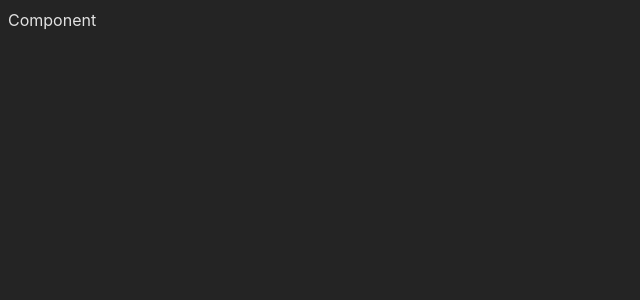
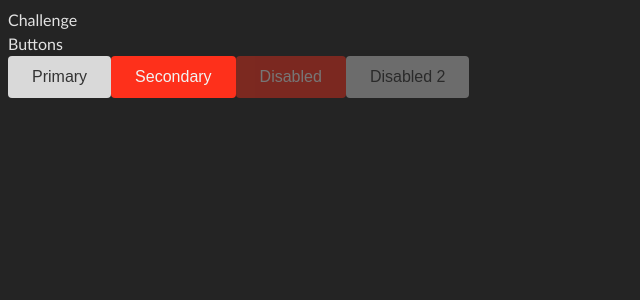
Before and after one commit to DanielRmz1/n5-challenge, a React (Vite) app in the folder host-project/: page / in a window 1280 px wide. Shown: the top 300 px of the page, without its empty margins (0-640 px from the left). Built offline with nearby package versions, Linux system fonts and the light colour scheme.

Commit message:
Add button component

```diff
--- a/host-project/index.html
+++ b/host-project/index.html
@@ -4,7 +4,10 @@
 		<meta charset="UTF-8" />
 		<link rel="icon" type="image/svg+xml" href="/vite.svg" />
 		<meta name="viewport" content="width=device-width, initial-scale=1.0" />
-    <title>Vite + React + TS</title>
+		<meta
+			name="description"
+			content="React + Vite + TypeScript challenge project to showcase my skills to N5 Company." />
+		<title>Challenge N5</title>
 	</head>
 	<body>
 		<div id="root"></div>
--- a/host-project/package.json
+++ b/host-project/package.json
@@ -14,6 +14,7 @@
 		"react-dom": "^18.2.0",
 		"styled-components": "^5.3.11",
 		"swr": "^2.2.0",
+		"vite-tsconfig-paths": "^4.2.0",
 		"zustand": "^4.3.9"
 	},
 	"devDependencies": {
@@ -26,7 +27,7 @@
 		"eslint-plugin-react-hooks": "^4.6.0",
 		"eslint-plugin-react-refresh": "^0.4.1",
 		"typescript": "^5.0.2",
-		"vite-plugin-checker": "^0.6.1",
-		"vite": "^4.4.0"
+		"vite": "^4.4.0",
+		"vite-plugin-checker": "^0.6.1"
 	}
 }
--- /dev/null
+++ b/host-project/src/components/Button/index.tsx
@@ -0,0 +1,59 @@
+import React, { FC } from "react";
+import styled from "styled-components";
+
+interface StyleButtonProps {
+	secondary: boolean;
+	disabled: boolean;
+}
+
+const StyledButton = styled.button<StyleButtonProps>`
+	border: none;
+	outline: none;
+	font-size: 1rem;
+	padding: 0.75rem 1.5rem;
+	font-weight: 500;
+	border-radius: 0.25rem;
+	cursor: pointer;
+
+	${(props) =>
+		props.disabled &&
+		`opacity: 0.4; user-select: none; pointer-events: none;`}
+
+	background-color: var(
+		${(props) => (props.secondary ? "--accent-color" : "--primary-color-100")}
+	);
+	color: var(
+		${(props) =>
+			props.secondary ? "--primary-color" : "--secondary-text-color"}
+	);
+
+	&:hover {
+		background-color: var(
+			${(props) =>
+				props.secondary ? "--accent-color-100" : "--primary-color-200"}
+		);
+	}
+
+	&:active {
+		background-color: var(
+			${(props) =>
+				props.secondary ? "--accent-color-200" : "--primary-color-300"}
+		);
+	}
+`;
+
+interface ButtonProps {
+	secondary?: boolean;
+	children: string;
+	disabled?: boolean;
+}
+
+const Button: FC<ButtonProps> = ({ secondary, children, disabled }) => {
+	return (
+		<StyledButton secondary={secondary} disabled={disabled}>
+			{children}
+		</StyledButton>
+	);
+};
+
+export default Button;
--- a/host-project/src/index.css
+++ b/host-project/src/index.css
@@ -1,5 +1,6 @@
 :root {
-	font-family: Inter, system-ui, Avenir, Helvetica, Arial, sans-serif;
+	font-family: "Gill Sans", "Gill Sans MT", Calibri, "Trebuchet MS",
+		sans-serif;
 	line-height: 1.5;
 	font-size: 16px;
 	font-weight: 400;
@@ -13,4 +14,18 @@
 	-webkit-font-smoothing: antialiased;
 	-moz-osx-font-smoothing: grayscale;
 	-webkit-text-size-adjust: 100%;
+
+	--secondary-color: #707070;
+	--text-color: rgba(255, 255, 255, 0.87);
+	--secondary-text-color: #333333;
+
+	--primary-color: #f2f2f2;
+	--primary-color-100: #d9d9d9;
+	--primary-color-200: #bfbfbf;
+	--primary-color-300: #a6a6a6;
+
+	--accent-color: #fe301b;
+	--accent-color-100: #e51701;
+	--accent-color-200: #b31000;
+	--accent-color-300: #810900;
 }
--- a/host-project/src/views/Challenge/index.tsx
+++ b/host-project/src/views/Challenge/index.tsx
@@ -1,7 +1,21 @@
+import Button from "components/Button";
 import React, { FC } from "react";
 
 const Challenge: FC = () => {
-	return <div>Component</div>;
+	return (
+		<div>
+			<div>Challenge</div>
+			<div>Buttons</div>
+			<div>
+				<Button>Primary</Button>
+				<Button secondary>Secondary</Button>
+				<Button secondary disabled>
+					Disabled
+				</Button>
+				<Button disabled>Disabled 2</Button>
+			</div>
+		</div>
+	);
 };
 
 export default Challenge;
--- a/host-project/tsconfig.node.json
+++ b/host-project/tsconfig.node.json
@@ -1,9 +1,8 @@
 {
 	"compilerOptions": {
 		"composite": true,
-    "skipLibCheck": true,
 		"module": "ESNext",
-    "moduleResolution": "bundler",
+		"moduleResolution": "Node",
 		"allowSyntheticDefaultImports": true
 	},
 	"include": ["vite.config.ts"]
--- a/host-project/vite.config.ts
+++ b/host-project/vite.config.ts
@@ -1,9 +1,10 @@
 import { defineConfig } from "vite";
 import react from "@vitejs/plugin-react";
 import tsChecker from "vite-plugin-checker";
+import tsconfigPaths from "vite-tsconfig-paths";
 
 // https://vitejs.dev/config/
 export default defineConfig({
 	base: "",
-	plugins: [react(), tsChecker({ typescript: true })],
+	plugins: [react(), tsconfigPaths(), tsChecker({ typescript: true })],
 });
```
Also changed, not shown: 2 other files (tests, documents, lock files or other folders). Lines whose indentation alone changed are shown as unchanged.
